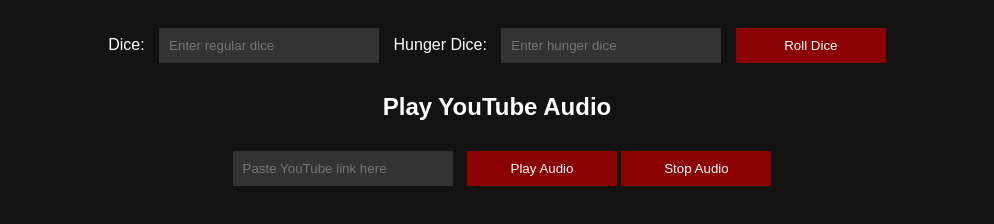
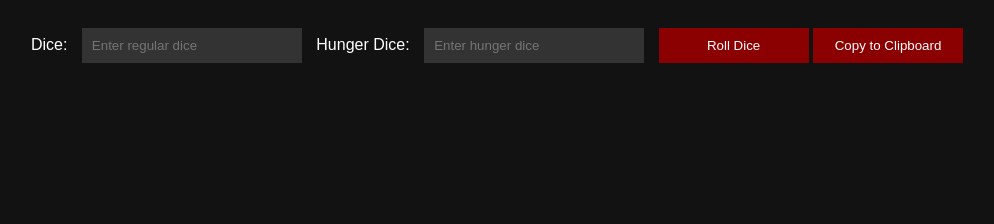
Before and after one commit to malkavian6/masquerade, a plain HTML site: page index.html in a window 1280 px wide. Shown: the part 224-448 px from the top of the page, without its empty margins (143-1137 px from the left). Drawn offline with Linux system fonts and the light colour scheme.

Commit message:
Update index.html

```diff
--- a/index.html
+++ b/index.html
@@ -68,9 +68,6 @@
             margin-top: 10px;
             font-size: 16px;
         }
-        #audioContainer {
-            margin-top: 20px;
-        }
         @keyframes roll {
             0% { transform: rotate(0deg); }
             50% { transform: rotate(180deg); }
@@ -100,19 +97,15 @@
 
     <button onclick="rollDice()">Roll Dice</button>
 
+    <button id="copyButton" onclick="copyToClipboard()">Copy to Clipboard</button>
+
     <div id="notification"></div>
     <div id="results"></div>
 
-    <div id="audioContainer">
-        <h2>Play YouTube Audio</h2>
-        <input type="text" id="youtubeLink" placeholder="Paste YouTube link here">
-        <button onclick="playYouTubeAudio()">Play Audio</button>
-        <button onclick="stopYouTubeAudio()">Stop Audio</button>
-        <div id="youtubePlayer"></div>
-    </div>
-
     <script>
         const inputs = document.querySelectorAll('input[type="number"]');
+        let diceResults = [];
+        let hungerResults = [];
 
         inputs.forEach(input => {
             input.addEventListener('keydown', function(event) {
@@ -149,8 +142,8 @@
             let results = document.getElementById('results');
             results.innerHTML = '';
 
-            let diceResults = [];
-            let hungerResults = [];
+            diceResults = [];
+            hungerResults = [];
 
             if (dice > 0) {
                 for (let i = 0; i < dice; i++) {
@@ -184,29 +177,24 @@
             if (hungerResults.length > 0) {
                 resultsDiv.innerHTML += `<h2>Hunger Dice Results:</h2>`;
                 hungerResults.forEach((roll) => {
-                    if (roll === 10) {
-                        resultsDiv.innerHTML += `<span class="dice hunger-dice">${roll}</span> `;
-                    } else {
-                        resultsDiv.innerHTML += `<span class="dice hunger-dice">${roll}</span> `;
-                    }
+                    resultsDiv.innerHTML += `<span class="dice hunger-dice">${roll}</span> `;
                 });
             }
         }
 
-        function playYouTubeAudio() {
-            const link = document.getElementById('youtubeLink').value;
-            const videoId = link.split('v=')[1]?.split('&')[0];
+        function copyToClipboard() {
+            // Format the result as: "Dice: 1, 4, 5, 6 and Hunger die: 1"
+            let formattedText = `Dice: ${diceResults.join(", ")} and Hunger die: ${hungerResults.join(", ")}`;
 
-            if (videoId) {
-                const iframe = `<iframe width="0" height="0" src="https://www.youtube.com/embed/${videoId}?autoplay=1&controls=0" frameborder="0" allow="autoplay; encrypted-media" allowfullscreen></iframe>`;
-                document.getElementById('youtubePlayer').innerHTML = iframe;
-            } else {
-                alert('Please enter a valid YouTube link.');
-            }
-        }
+            // Create a temporary textarea to copy text
+            let textArea = document.createElement("textarea");
+            textArea.value = formattedText;
+            document.body.appendChild(textArea);
+            textArea.select();
+            document.execCommand("copy");
+            document.body.removeChild(textArea);
 
-        function stopYouTubeAudio() {
-            document.getElementById('youtubePlayer').innerHTML = '';
+            // Optionally: You can display a small visual cue like a "Copied!" text here, but no alert.
         }
 
         document.addEventListener('keydown', function(event) {
```
